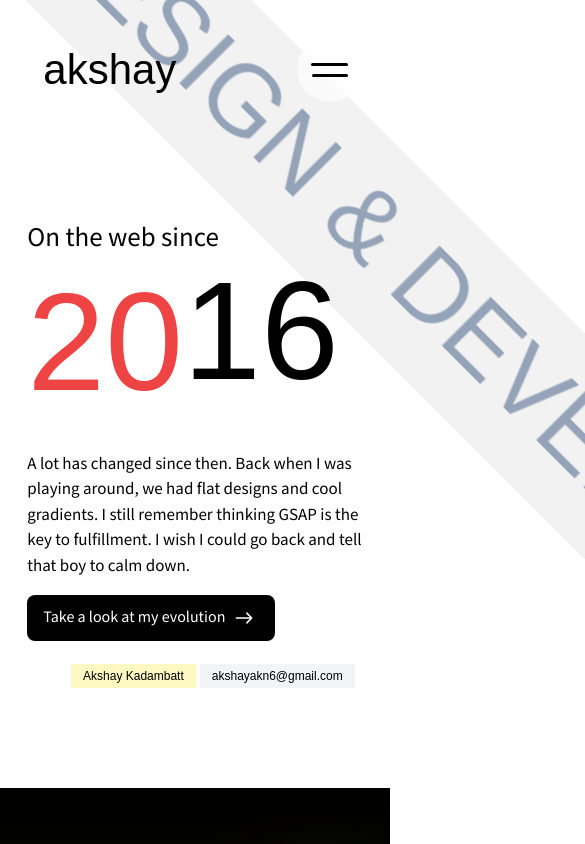
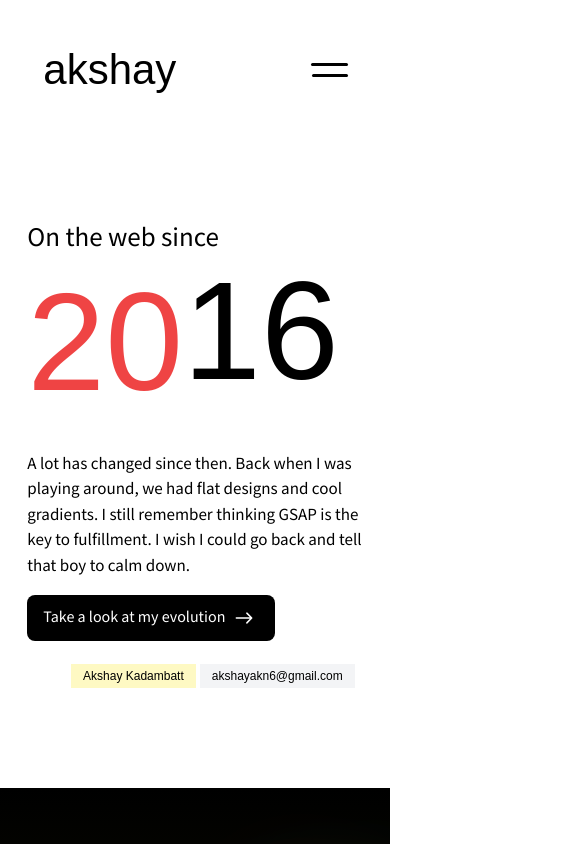
Before and after one commit to akshaykadambatt/protfolio-v2, a Next.js app: page / in a window 390 px wide. Shown: the top 844 px of the page, 585 px wide, since content can reach past the window. Built offline with nearby package versions, Linux system fonts and the light colour scheme; a web font is replaced by a local one.

Commit message:
bug: width #3

```diff
--- a/app/globals.css
+++ b/app/globals.css
@@ -21,18 +21,15 @@
     text-wrap: balance;
   }
   .box {
-    @apply container mx-auto px-[7%] overflow-hidden;
+    @apply container mx-auto px-[7%];
   }
 }
 
 html {
   scroll-behavior: smooth;
   overflow-x: hidden;
-  width:100vw;
 }
-main {
-  width: 100vw;
-  overflow-x: hidden;}
+
 
 .hamburger {
   @apply flex items-center justify-center w-[66px] h-[66px] relative rounded-full;
@@ -95,6 +92,7 @@ main{
 }
 
 .decorative-text {
+  @apply hidden md:block;
   font-size: 160px;
   left: 0;
   top: 3vh;
@@ -444,7 +442,7 @@ body {
   }
 }
 .marquee {
-  @apply h-[160px] md:h-[255px];
+  @apply h-[160px] md:h-[255px] hidden md:block;
   overflow: hidden;
   width: 300%;
   transform: rotate(45deg) translate(30%, -75vw);
```
